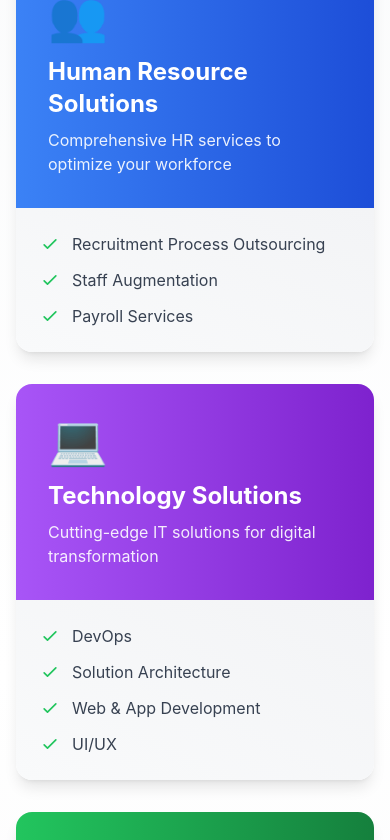
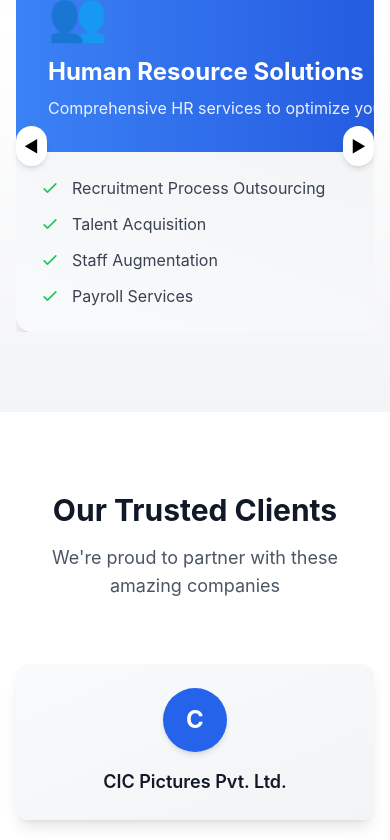
Before and after one commit to barenexus/barenexus_website, a React (Create React App) app: page / in a window 390 px wide. Shown: the part 2036-2876 px from the top of the page. Built offline with nearby package versions, Linux system fonts and the light colour scheme.

Commit message:
Changes done in our services

```diff
--- a/public/data/services.json
+++ b/public/data/services.json
@@ -5,6 +5,7 @@
     "icon": "👥",
     "features": [
       "Recruitment Process Outsourcing",
+      "Talent Acquisition",
       "Staff Augmentation",
       "Payroll Services"
     ],
@@ -15,10 +16,10 @@
     "description": "Cutting-edge IT solutions for digital transformation",
     "icon": "💻",
     "features": [
+      "Web & App Development",
+      "UI/UX",
       "DevOps",
-      "Solution Architecture",
-      "Web & App Development",
-      "UI/UX"
+      "Solution Architecture"
     ],
     "gradient": "from-purple-500 to-purple-600"
   },
@@ -27,9 +28,10 @@
     "description": "Strategic marketing to amplify your digital presence",
     "icon": "📱",
     "features": [
-      "Social Media Advertising",
-      "SEO Optimization",
-      "Content Marketing"
+      "Social Media Marketing",
+      "Social Media Optimization",
+      "Content Marketing",
+      "Google ADS"
     ],
     "gradient": "from-green-500 to-green-600"
   },
@@ -38,9 +40,10 @@
     "description": "Strategic guidance to drive business excellence",
     "icon": "📊",
     "features": [
-      "Financial Advisory",
-      "Operations Optimization",
-      "Strategic Consulting"
+      "Financial & Compliance Advisory Solution",
+      "Strategic & Management Consulting",
+      "Business Development Solutions",
+      "PR Services"
     ],
     "gradient": "from-orange-500 to-orange-600"
   }
--- a/src/App.css
+++ b/src/App.css
@@ -40,3 +40,13 @@ html {
   transform: translateY(-8px);
   box-shadow: 0 20px 40px rgba(0, 0, 0, 0.1);
 }
+
+/* Hide scrollbar but keep scrolling */
+.scrollbar-hide {
+  -ms-overflow-style: none;  /* IE and Edge */
+  scrollbar-width: none;     /* Firefox */
+}
+
+.scrollbar-hide::-webkit-scrollbar {
+  display: none;  /* Chrome, Safari, Opera */
+}
--- a/src/Generic Views/Header.jsx
+++ b/src/Generic Views/Header.jsx
@@ -23,7 +23,9 @@ const Header = () => {
   return (
     <header
       className={`fixed top-0 left-0 right-0 z-20 transition-all duration-300 ${
-        scrolled ? "bg-white/95 backdrop-blur-md shadow-lg" : "bg-gradient-to-r from-white/90 to-gray-100/90"
+        scrolled
+          ? "bg-white/95 backdrop-blur-md shadow-lg"
+          : "bg-gradient-to-r from-white/90 to-gray-100/90"
       }`}
     >
       <nav className="container mx-auto px-4 sm:px-6 lg:px-8">
@@ -98,29 +100,33 @@ const Header = () => {
 
         {/* Mobile Navigation */}
         {isMenuOpen && (
-          <div className="md:hidden animate-fadeIn">
-            <nav className="px-2 pt-2 pb-3 space-y-1 sm:px-3 bg-white/95 backdrop-blur-md rounded-lg mt-2 shadow-lg">
+          <div className="md:hidden absolute top-16 left-0 right-0 z-30 animate-fadeIn">
+            <nav className="px-2 pt-2 pb-3 space-y-1 sm:px-3 bg-white/95 backdrop-blur-md shadow-lg rounded-b-lg">
               <Link
                 to="/"
-                className="text-gray-700 hover:text-blue-600 block px-3 py-2 text-base font-medium w-full text-left capitalize transition-all duration-200"
+                onClick={() => setIsMenuOpen(false)}
+                className="text-gray-700 hover:text-blue-600 block px-3 py-2 text-base font-medium capitalize transition-all duration-200"
               >
                 Home
               </Link>
               <Link
                 to="/services"
-                className="text-gray-700 hover:text-blue-600 block px-3 py-2 text-base font-medium w-full text-left capitalize transition-all duration-200"
+                onClick={() => setIsMenuOpen(false)}
+                className="text-gray-700 hover:text-blue-600 block px-3 py-2 text-base font-medium capitalize transition-all duration-200"
               >
                 Services
               </Link>
               <Link
                 to="/about"
-                className="text-gray-700 hover:text-blue-600 block px-3 py-2 text-base font-medium w-full text-left capitalize transition-all duration-200"
+                onClick={() => setIsMenuOpen(false)}
+                className="text-gray-700 hover:text-blue-600 block px-3 py-2 text-base font-medium capitalize transition-all duration-200"
               >
                 About
               </Link>
               <Link
                 to="/contact"
-                className="text-gray-700 hover:text-blue-600 block px-3 py-2 text-base font-medium w-full text-left capitalize transition-all duration-200"
+                onClick={() => setIsMenuOpen(false)}
+                className="text-gray-700 hover:text-blue-600 block px-3 py-2 text-base font-medium capitalize transition-all duration-200"
               >
                 Contact Us
               </Link>
--- a/src/Pages/About.jsx
+++ b/src/Pages/About.jsx
@@ -135,7 +135,7 @@ const About = () => {
             {sectors.map((sector, index) => (
               <div
                 key={index}
-                className="bg-gradient-to-tr from-gray-100 to-gray-200 hover:from-blue-100 hover:to-purple-100 p-4 rounded-lg shadow-sm hover:shadow-md transform hover:scale-105 transition-all duration-300 cursor-default"
+                className="bg-gradient-to-tr from-gray-100 to-gray-200 hover:from-slate-100 hover:to-blue-100 p-4 rounded-lg shadow-sm hover:shadow-md transform hover:scale-105 transition-all duration-300 cursor-default"
                 data-aos="fade-up"
                 data-aos-delay={index * 100}
               >
--- a/src/Pages/Services.jsx
+++ b/src/Pages/Services.jsx
@@ -1,4 +1,4 @@
-import React, { useEffect, useState } from "react";
+import React, { useEffect, useState, useRef } from "react";
 import "../App.css";
 import { getServices } from "../services/dataServices";
 import AOS from "aos";
@@ -6,6 +6,9 @@ import "aos/dist/aos.css";
 
 const Services = () => {
   const [services, setServices] = useState([]);
+  const [currentIndex, setCurrentIndex] = useState(0);
+  const scrollRef = useRef(null);
+  const cardRef = useRef(null);
 
   useEffect(() => {
     getServices()
@@ -24,8 +27,34 @@ const Services = () => {
     "from-indigo-500 to-indigo-700",
   ];
 
+  const scroll = (direction) => {
+    if (scrollRef.current && cardRef.current && services.length > 0) {
+      const cardWidth = cardRef.current.offsetWidth + 24; // include gap
+
+      let newIndex =
+        direction === "left" ? currentIndex - 1 : currentIndex + 1;
+
+      // Loop logic
+      if (newIndex < 0) {
+        newIndex = services.length - 1; // last card
+      } else if (newIndex >= services.length) {
+        newIndex = 0; // first card
+      }
+
+      setCurrentIndex(newIndex);
+
+      scrollRef.current.scrollTo({
+        left: newIndex * cardWidth,
+        behavior: "smooth",
+      });
+    }
+  };
+
   return (
-    <section id="services" className="py-20 bg-gradient-to-b from-gray-50 via-white to-gray-100">
+    <section
+      id="services"
+      className="py-20 bg-gradient-to-b from-gray-50 via-white to-gray-100 relative"
+    >
       <div className="container mt-16 mx-auto px-4 sm:px-6 lg:px-8">
         <div className="text-center mb-16" data-aos="fade-up">
           <h2 className="text-3xl sm:text-4xl font-bold text-transparent bg-clip-text bg-gradient-to-r from-blue-600 to-purple-600 mb-4">
@@ -36,15 +65,34 @@ const Services = () => {
           </p>
         </div>
 
-        <div className="grid md:grid-cols-2 lg:grid-cols-3 gap-8">
+        {/* Carousel Container */}
+        <div className="relative">
+          {/* Left Arrow */}
+          <button
+            onClick={() => scroll("left")}
+            className="absolute left-0 top-1/2 -translate-y-1/2 z-20 bg-white shadow-md rounded-full p-2 hover:bg-gray-100"
+          >
+            ◀
+          </button>
+
+          {/* Scrollable Cards */}
+          <div
+            ref={scrollRef}
+            className="flex overflow-x-hidden space-x-6 scroll-smooth" // hide native scroll
+          >
             {services.map((service, index) => (
               <div
                 key={index}
-              className="rounded-2xl shadow-lg hover:shadow-2xl transform hover:-translate-y-2 transition-all duration-500 overflow-hidden"
+                ref={index === 0 ? cardRef : null}
+                className="max-w-[500px] flex-shrink-0 rounded-2xl shadow-lg hover:shadow-2xl transform hover:-translate-y-2 transition-all duration-500 overflow-hidden"
                 data-aos="zoom-in"
                 data-aos-delay={index * 150}
               >
-              <div className={`bg-gradient-to-r ${gradients[index % gradients.length]} p-8 text-white`}>
+                <div
+                  className={`bg-gradient-to-r ${
+                    gradients[index % gradients.length]
+                  } p-8 text-white`}
+                >
                   <div className="text-5xl mb-4">{service.icon}</div>
                   <h3 className="text-2xl font-bold mb-2">{service.title}</h3>
                   <p className="text-white/90">{service.description}</p>
@@ -52,7 +100,12 @@ const Services = () => {
                 <div className="p-6 bg-gradient-to-tr from-gray-50 to-gray-100">
                   <ul className="space-y-3">
                     {service.features.map((feature, featureIndex) => (
-                    <li key={featureIndex} className="flex items-center" data-aos="fade-up" data-aos-delay={featureIndex * 100}>
+                      <li
+                        key={featureIndex}
+                        className="flex items-center"
+                        data-aos="fade-up"
+                        data-aos-delay={featureIndex * 100}
+                      >
                         <svg
                           className="w-5 h-5 text-green-500 mr-3 flex-shrink-0"
                           fill="none"
@@ -74,6 +127,15 @@ const Services = () => {
               </div>
             ))}
           </div>
+
+          {/* Right Arrow */}
+          <button
+            onClick={() => scroll("right")}
+            className="absolute right-0 top-1/2 -translate-y-1/2 z-20 bg-white shadow-md rounded-full p-2 hover:bg-gray-100"
+          >
+            ▶
+          </button>
+        </div>
       </div>
     </section>
   );
```
Lines whose indentation alone changed are shown as unchanged.
